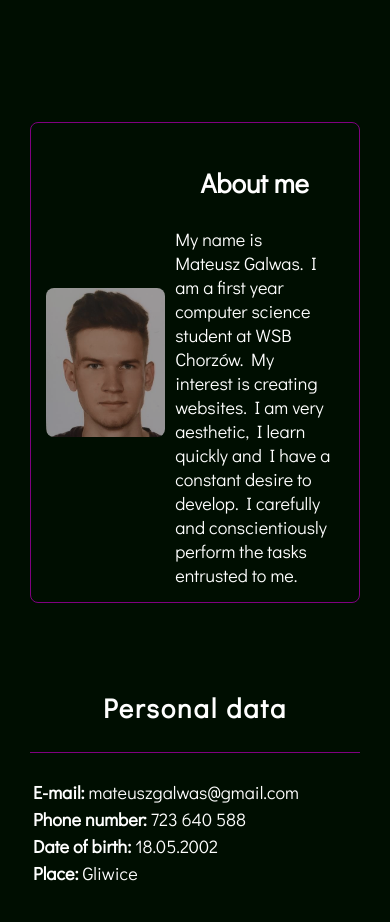
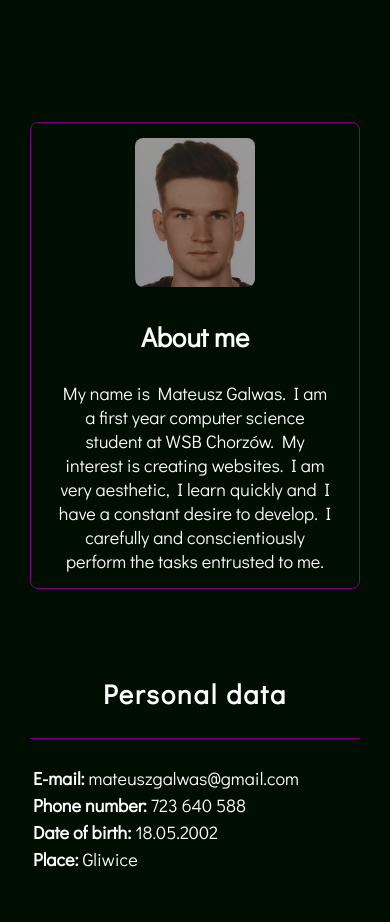
Before and after one commit to Gatiii/cv_projekt, a plain HTML site: page index.html in a window 390 px wide. Shown: the part 780-1702 px from the top of the page. Drawn offline with Linux system fonts and the light colour scheme.

Commit message:
Add files via upload

```diff
--- a/style.css
+++ b/style.css
@@ -198,4 +198,9 @@ i {
     .main__block {
         width: 100%;
     }
+
+    .section__second-article {
+        display: block;
+        text-align: center;
+    }
 }
```
